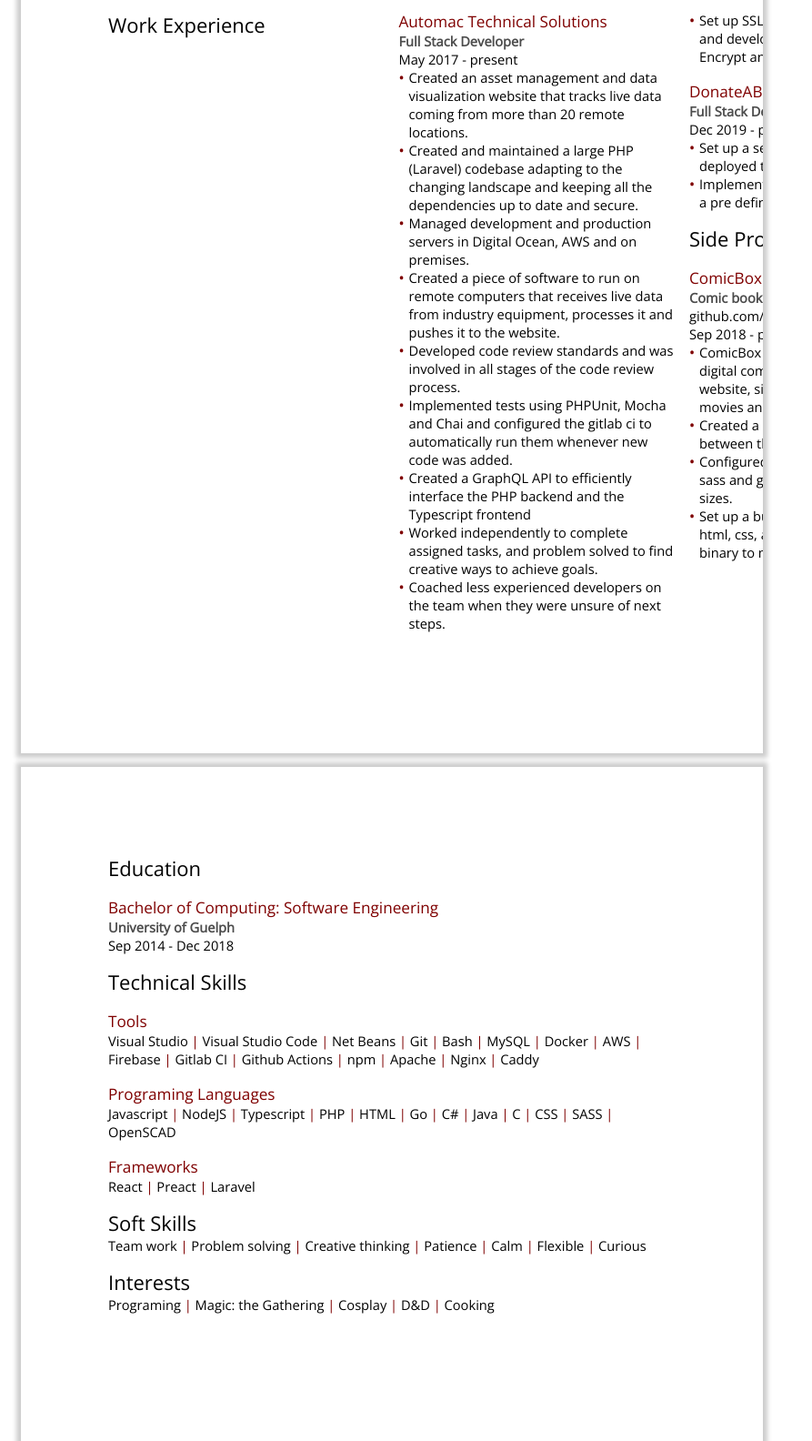
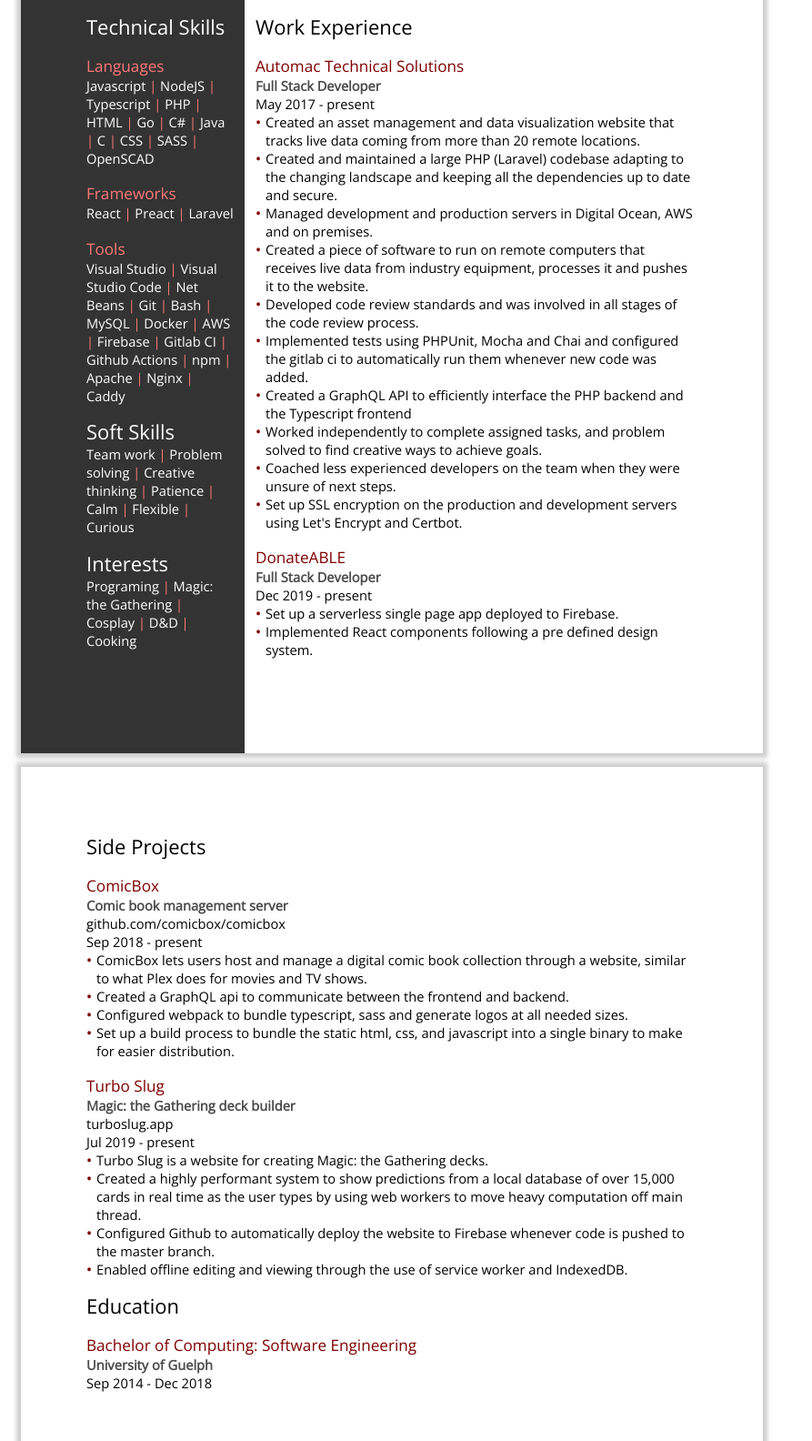
Before and after one commit to abibby/resume, a website: page index.html in a window 1280 px wide. Shown: the part 243-1827 px from the top of the page at 91% size, without its empty margins (0-893 px from the left). Drawn offline with nearby package versions, Linux system fonts and the light colour scheme; files that its build step writes are made by us from their sources.

Commit message:
changing style

```diff
--- a/index.html
+++ b/index.html
@@ -135,6 +135,92 @@
                 -->
             </div>
         </section>
+        <div class="extra">
+            <section class="technical-skills">
+                <h2>Technical Skills</h2>
+                <p>
+                    <h3>Languages</h3>
+                    <ul class="comma">
+                        <li>Javascript</li>
+                        <li>NodeJS</li>
+                        <li>Typescript</li>
+                        <li>PHP</li>
+                        <li>HTML</li>
+                        <li>Go</li>
+                        <li>C#</li>
+                        <li>Java</li>
+                        <li>C</li>
+                        <li>CSS</li>
+                        <li>SASS</li>
+                        <li>OpenSCAD</li>
+                    </ul>
+                </p>
+                <p>
+                    <h3>Frameworks</h3>
+                    <ul class="comma">
+                        <li>React</li>
+                        <li>Preact</li>
+                        <li>Laravel</li>
+                    </ul>
+                </p>
+                <p>
+                    <h3>Tools</h3>
+                    <ul class="comma">
+                        <!-- Should I put anything about editors -->
+                        <li>Visual Studio</li>
+                        <li>Visual Studio Code</li>
+                        <li>Net Beans</li>
+
+                        <li>Git</li>
+                        <li>Bash</li>
+
+                        <li>MySQL</li>
+                        <li>Docker</li>
+                        <li>AWS</li>
+                        <li>Firebase</li>
+                        <li>Gitlab CI</li>
+                        <li>Github Actions</li>
+                        <li>npm</li>
+
+                        <li>Apache</li>
+                        <li>Nginx</li>
+                        <li>Caddy</li>
+                    </ul>
+                </p>
+            </section>
+            <section class="soft-skills">
+                <h2>Soft Skills</h2>
+                <ul class='comma'>
+                    <li>Team work</li>
+                    <li>Problem solving</li>
+                    <li>Creative thinking</li>
+                    <li>Patience</li>
+                    <li>Calm</li>
+                    <li>Flexible</li>
+                    <li>Curious</li>
+                </ul>
+            </section>
+            <section class="interests">
+                <h2>Interests</h2>
+                <ul class='comma'>
+                    <li>Programing</li>
+                    <li>Magic: the Gathering</li>
+                    <li>Cosplay</li>
+                    <li>D&D</li>
+                    <li>Cooking</li>
+                </ul>
+            </section>
+            <!-- <section class="references">
+            <h2>References</h2>
+            <ul wip="get phone contact info and ask">
+                <li>Sheena Grinwis</li>
+                <li>Dean MacLanders</li>
+                <li>Synergenics</li>
+            </ul>
+        </section> -->
+        </div>
+    </div>
+    <div class="page">
         <section class="other-experience">
             <h2>Side Projects</h2>
             <div class="job">
@@ -194,24 +280,7 @@
                 </ul>
             </div>
         </section>
-    </div>
-    <div class="page">
-        <div class="extra">
-            <section wip="Should I have this" hidden>
-                <h2>Volunteering</h2>
-                <div class="job">
-                    <h3>Skills Canada Judge</h3>
-                    <div>
-                        <time datetime="2016-03-01"></time> - <time datetime="2019-03-01"></time>
-                    </div>
-                    <ul wip>
-                        <li>
-                            Judged the Skills Canada animation competition
-                        </li>
-                    </ul>
-                </div>
 
-            </section>
         <section class="education">
             <h2>Education</h2>
             <div class="school">
@@ -222,89 +291,6 @@
                 </div>
             </div>
         </section>
-            <section class="technical-skills">
-                <h2>Technical Skills</h2>
-                <p>
-                    <h3>Tools</h3>
-                    <ul class="comma">
-                        <!-- Should I put anything about editors -->
-                        <li>Visual Studio</li>
-                        <li>Visual Studio Code</li>
-                        <li>Net Beans</li>
-
-                        <li>Git</li>
-                        <li>Bash</li>
-
-                        <li>MySQL</li>
-                        <li>Docker</li>
-                        <li>AWS</li>
-                        <li>Firebase</li>
-                        <li>Gitlab CI</li>
-                        <li>Github Actions</li>
-                        <li>npm</li>
-
-                        <li>Apache</li>
-                        <li>Nginx</li>
-                        <li>Caddy</li>
-                    </ul>
-                </p>
-                <p>
-                    <h3>Programing Languages</h3>
-                    <ul class="comma">
-                        <li>Javascript</li>
-                        <li>NodeJS</li>
-                        <li>Typescript</li>
-                        <li>PHP</li>
-                        <li>HTML</li>
-                        <li>Go</li>
-                        <li>C#</li>
-                        <li>Java</li>
-                        <li>C</li>
-                        <li>CSS</li>
-                        <li>SASS</li>
-                        <li>OpenSCAD</li>
-                    </ul>
-                </p>
-                <p>
-                    <h3>Frameworks</h3>
-                    <ul class="comma">
-                        <li>React</li>
-                        <li>Preact</li>
-                        <li>Laravel</li>
-                    </ul>
-                </p>
-            </section>
-            <section class="soft-skills">
-                <h2>Soft Skills</h2>
-                <ul class='comma'>
-                    <li>Team work</li>
-                    <li>Problem solving</li>
-                    <li>Creative thinking</li>
-                    <li>Patience</li>
-                    <li>Calm</li>
-                    <li>Flexible</li>
-                    <li>Curious</li>
-                </ul>
-            </section>
-            <section class="interests">
-                <h2>Interests</h2>
-                <ul class='comma'>
-                    <li>Programing</li>
-                    <li>Magic: the Gathering</li>
-                    <li>Cosplay</li>
-                    <li>D&D</li>
-                    <li>Cooking</li>
-                </ul>
-            </section>
-            <!-- <section class="references">
-            <h2>References</h2>
-            <ul wip="get phone contact info and ask">
-                <li>Sheena Grinwis</li>
-                <li>Dean MacLanders</li>
-                <li>Synergenics</li>
-            </ul>
-        </section> -->
-        </div>
 
         <footer hidden>
             This resume is open source, check it out at
--- a/main.scss
+++ b/main.scss
@@ -3,7 +3,9 @@
 
 $accent: #7f0000;
 
-$page-margin: 1in;
+$page-margin: 0.75in;
+
+$grid-gap: 0.25in;
 
 * {
     box-sizing: border-box;
@@ -55,7 +57,26 @@
 }
 
 .experience {
-    columns: 2;
+    // columns: 2;
+
+    display: grid;
+    grid-template-columns: 1fr 3fr;
+    grid-gap: $grid-gap;
+    grid-template-areas:
+        "header header"
+        "extra body";
+
+    header {
+        grid-area: header;
+    }
+
+    .extra {
+        grid-area: extra;
+    }
+
+    .work-experience {
+        grid-area: body;
+    }
 }
 
 h1,
@@ -85,7 +106,7 @@
     position: relative;
     column-span: all;
 
-    margin-bottom: 1em;
+    // margin-bottom: 1em;
 
     &::after {
         position: absolute;
@@ -167,7 +188,29 @@
 
 
 .job {
-    page-break-inside: avoid;
+    // page-break-inside: avoid;
+}
+
+.extra {
+    margin-top: -$grid-gap;
+    padding-top: $grid-gap;
+
+    margin-left: -$page-margin;
+    padding-left: $page-margin;
+
+    margin-bottom: -$page-margin;
+    padding-bottom: $page-margin;
+
+    margin-right: -$grid-gap / 2;
+    padding-right: $grid-gap / 2;
+
+    background-color: #333;
+    color: #fff;
+
+
+    h3 {
+        color: #f77;
+    }
 }
 
 ul {
@@ -200,7 +243,8 @@
         &:not(:last-child)::after {
             display: inline;
             content: " | ";
-            color: $accent;
+            // color: $accent;
+            color: #f77;
         }
     }
 }
```
Lines whose indentation alone changed are shown as unchanged.
